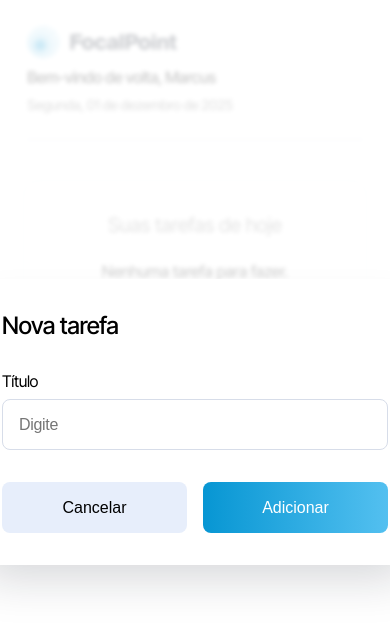
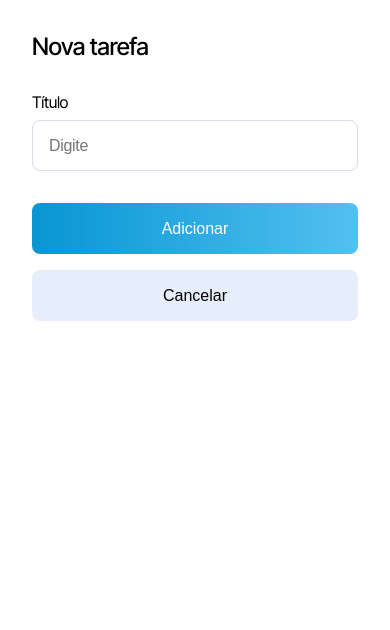
Before and after one commit to voidwalker77/legaplan, a Next.js app: page / in a window 390 px wide. Both pictures are taken after a click on the button "Adicionar nova tarefa". Shown: the top 630 px of the page. Built offline with nearby package versions, Linux system fonts and the light colour scheme.

Commit message:
feat: responsividade melhorada

```diff
--- a/package.json
+++ b/package.json
@@ -9,6 +9,7 @@
     "lint": "next lint"
   },
   "dependencies": {
+    "eslint-plugin-prettier": "^5.2.1",
     "next": "14.2.12",
     "react": "^18",
     "react-dom": "^18",
--- a/src/components/Button/index.tsx
+++ b/src/components/Button/index.tsx
@@ -17,7 +17,7 @@ const Button: React.FC<ButtonProps> = ({
             className={styles.button}
             onClick={onClick}
             style={{
-                width: width ?? '250px',
+                width: width ?? width,
                 height: height ?? '51px',
                 background:
                     backgroundColor ??
--- a/src/components/Button/styles.module.scss
+++ b/src/components/Button/styles.module.scss
@@ -11,6 +11,7 @@
     border: none;
     border-radius: 0.8rem;
     padding: 1.6rem 2.4rem;
+    width: 100%;
 
     &:hover {
         cursor: pointer;
--- a/src/components/TaskModal/index.tsx
+++ b/src/components/TaskModal/index.tsx
@@ -1,3 +1,4 @@
+import { useEffect, useState } from 'react'
 import styles from './styles.module.scss'
 import Button from 'components/Button'
 
@@ -20,15 +21,34 @@ const TaskModal: React.FC<TaskModalProps> = ({
     onConfirm,
     onClose,
 }) => {
+    const [buttonWidth, setButtonWidth] = useState('185px')
+
+    useEffect(() => {
+        const handleResize = () => {
+            if (window.innerWidth < 768) {
+                setButtonWidth('100%')
+            } else {
+                setButtonWidth('185px')
+            }
+        }
+
+        handleResize()
+
+        window.addEventListener('resize', handleResize)
+
+        return () => {
+            window.removeEventListener('resize', handleResize)
+        }
+    }, [])
+
     if (!isOpen) return null
 
     return (
         <div className={styles.modal}>
             <div className={styles.modalContent}>
-                <h2 className={styles.modalTitle}>{title}</h2>
-
                 {type === 'create' && (
                     <div className={styles.container}>
+                        <h2 className={styles.modalTitle}>{title}</h2>
                         <div className={styles.labelContainer}>
                             Título
                             <input
@@ -43,14 +63,14 @@ const TaskModal: React.FC<TaskModalProps> = ({
                             <Button
                                 title="Cancelar"
                                 onClick={onClose}
-                                width="185px"
                                 backgroundColor="#E7EEFB"
                                 color="#000"
+                                width={buttonWidth}
                             />
                             <Button
                                 title="Adicionar"
                                 onClick={onConfirm}
-                                width="185px"
+                                width={buttonWidth}
                             />
                         </div>
                     </div>
@@ -58,6 +78,7 @@ const TaskModal: React.FC<TaskModalProps> = ({
 
                 {type === 'delete' && (
                     <div className={styles.container}>
+                        <h2 className={styles.modalTitle}>{title}</h2>
                         <p className={styles.confirmText}>
                             Tem certeza que deseja excluir esta tarefa?
                         </p>
@@ -65,15 +86,15 @@ const TaskModal: React.FC<TaskModalProps> = ({
                             <Button
                                 title="Cancelar"
                                 onClick={onClose}
-                                width="185px"
                                 backgroundColor="#E7EEFB"
                                 color="#000"
+                                width={buttonWidth}
                             />
                             <Button
                                 title="Deletar"
                                 onClick={onConfirm}
-                                width="185px"
                                 backgroundColor="linear-gradient(90deg, #D30707, #F05353)"
+                                width={buttonWidth}
                             />
                         </div>
                     </div>
--- a/src/components/TaskModal/styles.module.scss
+++ b/src/components/TaskModal/styles.module.scss
@@ -32,6 +32,13 @@
     height: 28.6rem;
     border-radius: 1.6rem;
     box-shadow: 0px 24px 48px -12px #1018282e;
+
+    @media (max-width: 768px) {
+        width: 100%;
+        height: 100%;
+        justify-content: initial;
+        align-items: center;
+    }
 }
 
 .labelContainer {
@@ -47,6 +54,14 @@
 .modalButtons {
     display: flex;
     justify-content: space-between;
+
+    @media (max-width: 768px) {
+        flex-direction: column-reverse;
+        gap: 1.6rem;
+        justify-content: center;
+        align-items: center;
+        width: 100%;
+    }
 }
 
 .modalInput {
@@ -60,12 +75,20 @@
     line-height: 19.36px;
     letter-spacing: -0.02em;
     outline: none;
+
+    @media (max-width: 768px) {
+        width: 100%;
+    }
 }
 
 .container {
     display: flex;
     flex-direction: column;
     gap: 3.2rem;
+
+    @media (max-width: 768px) {
+        width: 100%;
+    }
 }
 
 .confirmText {
--- a/src/pages/index.tsx
+++ b/src/pages/index.tsx
@@ -104,7 +104,7 @@ export default function MainPage() {
                     title="Tarefas finalizadas"
                 />
             </div>
-            <Button title="Adicionar nova tarefa" onClick={openCreateModal} />
+            <Button title="Adicionar nova tarefa" onClick={openCreateModal} width='250px'/>
 
             <TaskModal
                 isOpen={isModalOpen}
```
Also changed, not shown: 1 other file (tests, documents, lock files or other folders).
